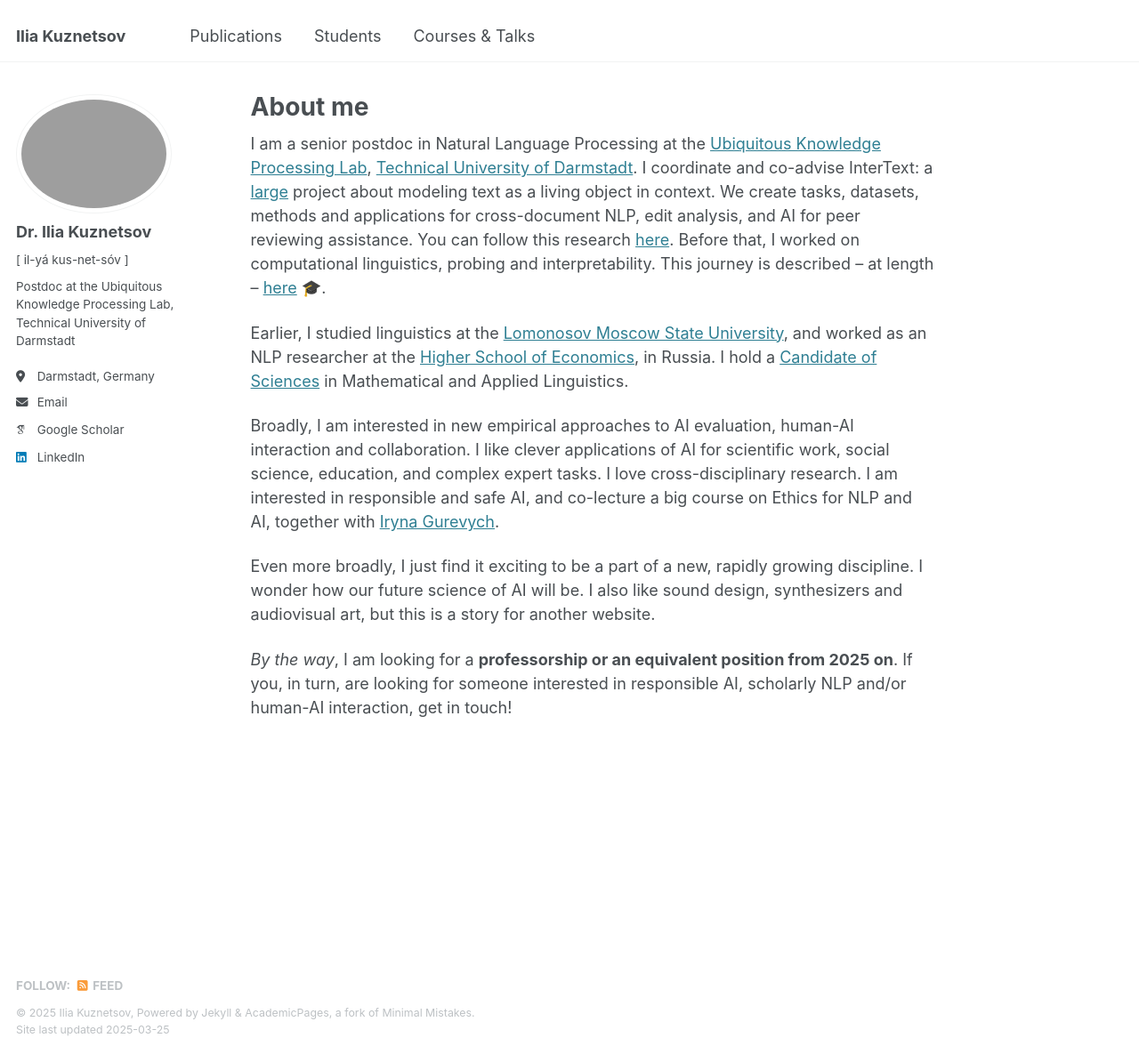
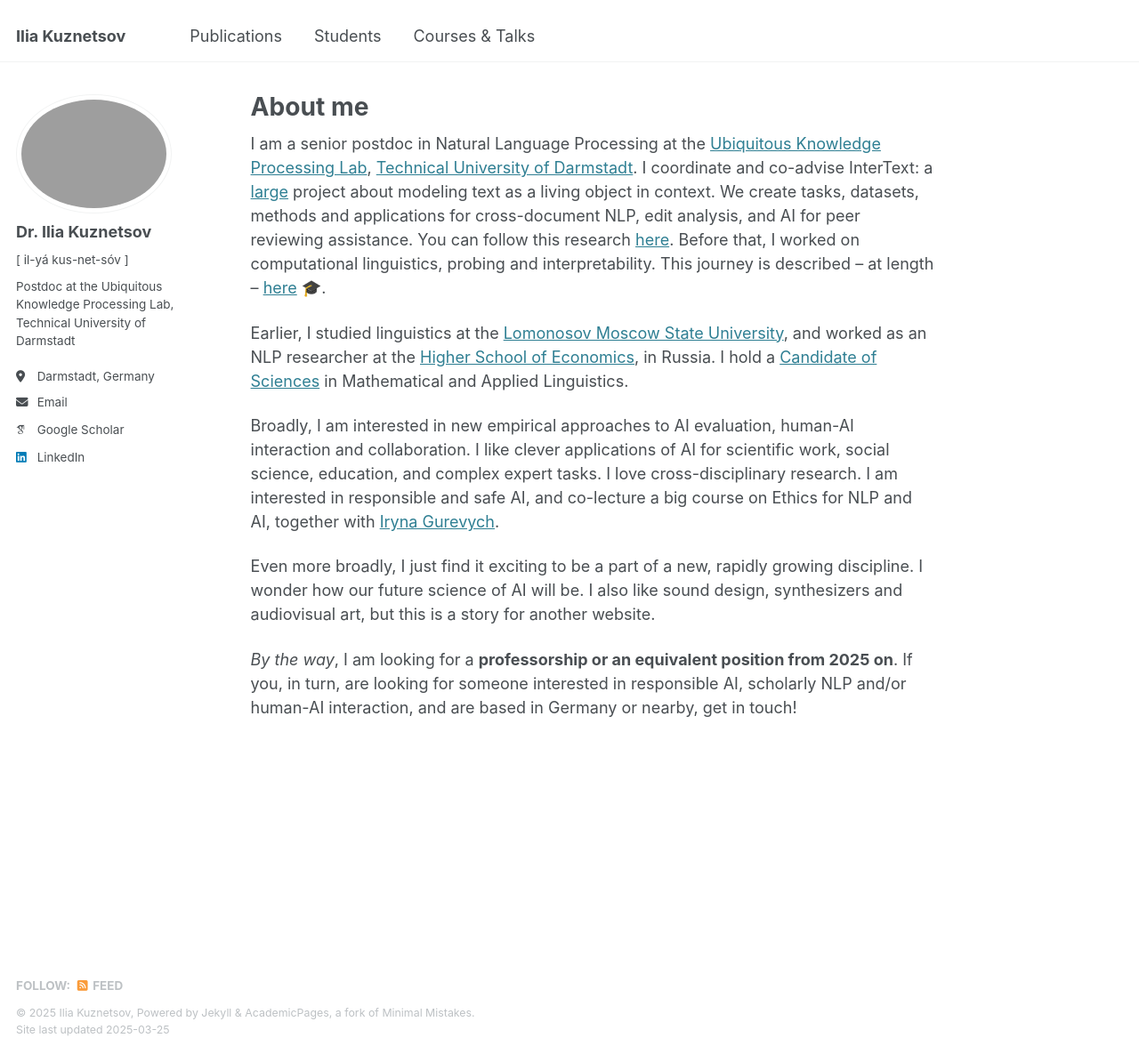
Before and after one commit to iokuznetsov/iokuznetsov.github.io, a Jekyll site: the page built from _pages/about.md, in a window 1280 px wide and 1185 px high. Shown: the whole window at 89% size. Built offline with Jekyll 4.4.1, drawn with Linux system fonts in a browser that asks for light colours; some web fonts are replaced.

Commit message:
Update about.md

```diff
--- a/_pages/about.md
+++ b/_pages/about.md
@@ -20,6 +20,6 @@
 
 Even more broadly, I just find it exciting to be a part of a new, rapidly growing discipline. I wonder how our future science of AI will be. I also like sound design, synthesizers and audiovisual art, but this is a story for another website.
 
-_By the way_, I am looking for a **professorship or an equivalent position from 2025 on**. If you, in turn, are looking for someone interested in responsible AI, scholarly NLP and/or human-AI interaction, get in touch!
+_By the way_, I am looking for a **professorship or an equivalent position from 2025 on**. If you, in turn, are looking for someone interested in responsible AI, scholarly NLP and/or human-AI interaction, and are based in Germany or nearby, get in touch!
 
 {% include base_path %}
```
